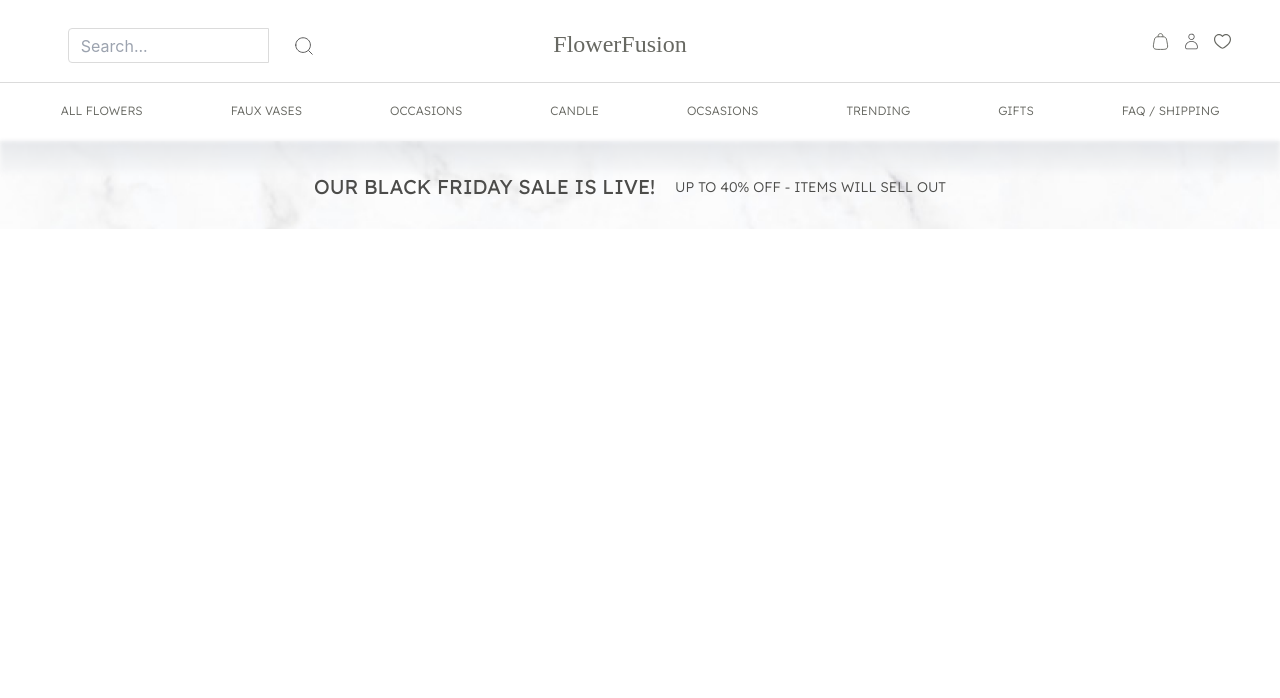
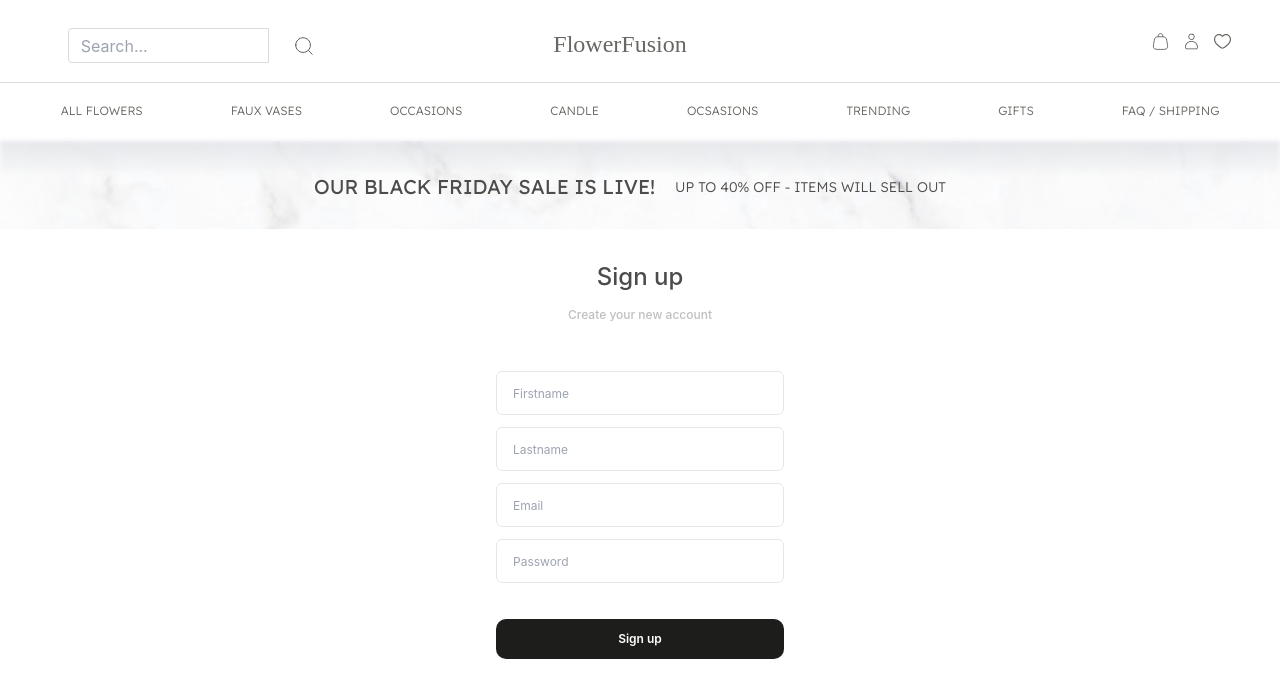
Before and after one commit to XuanThao03/FlowerFusion, a React (Create React App) app in the folder flowerfusion/: page /signup in a window 1280 px wide. Shown: the top 698 px of the page. Built offline with nearby package versions, Linux system fonts and the light colour scheme; a web font is replaced by a local one.

Commit message:
update signup

```diff
--- a/flowerfusion/src/App.js
+++ b/flowerfusion/src/App.js
@@ -7,6 +7,7 @@ import Login from "./views/login/Login";
 import LoginInput from "./components/login/login";
 import CheckOut from "./views/checkout/checkout";
 import DetailFlower from "./views/detailflower/detailflower";
+import Signup from "./components/singup/singup";
 
 export default function App() {
   return (
@@ -21,6 +22,8 @@ export default function App() {
           <Route path="/login" exact={true} element={<LoginInput />} />
           <Route path="/checkout" exact={true} element={<CheckOut />} />
           <Route path="/detailflower" exact={true} element={<DetailFlower />} />
+          <Route path="/signup" exact={true} element={<Signup />} />
+
 
           {/* <Route path="/schedule" element={<Schedule />} />
           <Route path="/about" element={<About />} />
--- /dev/null
+++ b/flowerfusion/src/components/singup/singup.js
@@ -0,0 +1,35 @@
+import React from "react";
+const Signup = () => {
+    return (
+        <div className=" align-middle flex flex-col items-center ">
+            <h1 className="text-2xl font-lexend font-medium text-main-color mt-8 ">Sign up</h1>
+            <p className="text-xs font-medium font-lexend text-argent mt-3.5">Create your new account</p>
+            <div className="text-xs font-lexend font-normal text-grey-main">
+                <input
+                className="w-72 border-[1px] font-lexend boder-gainsboro rounded-md h-11 p-4 mt-12 bg-transparent"
+                placeholder="Firstname"/>
+            </div>
+            <div className="text-xs font-normal text-grey-main">
+            <input
+                className="w-72 border-[1px] boder-gainsboro rounded-md h-11 p-4 mt-3 bg-transparent"
+                placeholder="Lastname"/>
+            </div>
+            <div className="text-xs font-normal text-grey-main">
+            <input
+                className="w-72 border-[1px] boder-gainsboro rounded-md h-11 p-4 mt-3 bg-transparent"
+                placeholder="Email"/>
+            </div>
+            <div className="text-xs font-normal text-grey-main">
+                <input
+                className="w-72 border-[1px] border-0.5 boder-gainsboro rounded-md h-11 p-4 mt-3 bg-transparent"
+                placeholder="Password"
+                type="password"/>
+            </div>
+            <div className="mt-9" >
+                <button className="bg-button-black w-72 h-10 rounded-[10px] text-white text-xs font-semibold" >Sign up</button>
+            </div>
+        </div>
+
+    );
+};
+export default Signup;
--- /dev/null
+++ b/flowerfusion/src/views/signup/signup.js
@@ -0,0 +1,7 @@
+import React, { Component } from "react";
+
+export class Signup extends Component {
+    render () {
+        return <div> <Signup></Signup></div>
+    }
+}
```
Also changed, not shown: flowerfusion/src/components/information/information.js (added).
